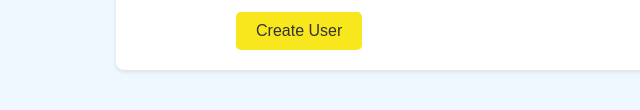
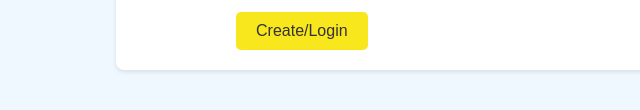
Before and after one commit to KengoKato02/CPH-Assignment-1, a website: page HTML/rubber-duck/user.html in a window 1280 px wide. Shown: the part 332-442 px from the top of the page, 204-844 px from the left. Drawn offline with Linux system fonts and the light colour scheme.

Commit message:
update user login flow

```diff
--- a/HTML/rubber-duck/user.html
+++ b/HTML/rubber-duck/user.html
@@ -27,7 +27,7 @@
                 <input type="number" id="userAge" name="userAge" min="0">
                 <span class="error" id="ageError"></span>
             </div>
-            <button type="submit">Create User</button>
+            <button type="submit">Create/Login</button>
         </form>
     </main>
 
```
